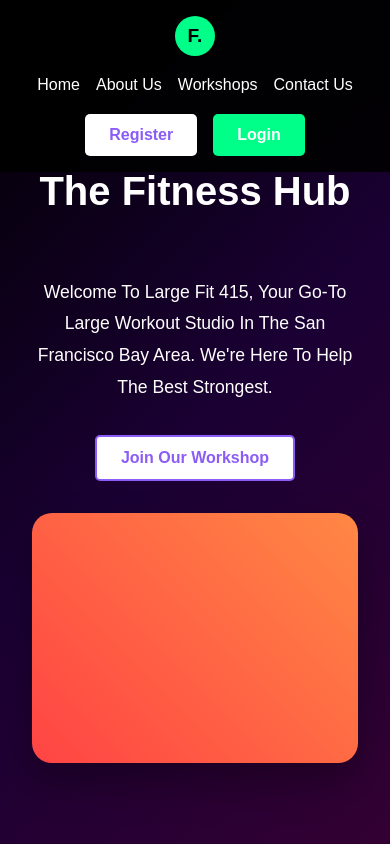
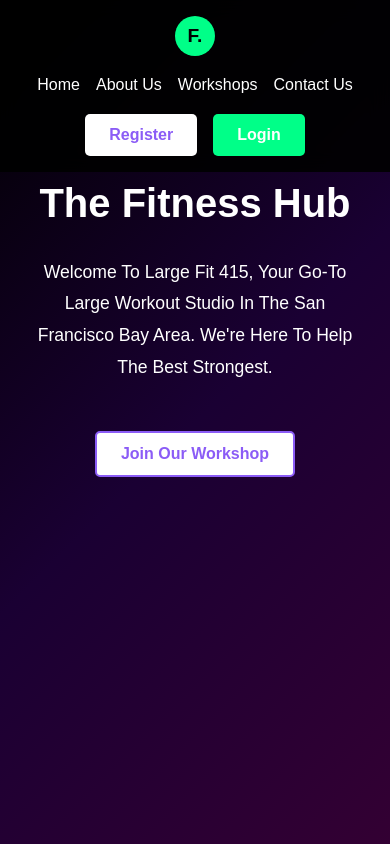
Before and after one commit to rajni2002491/gym_website, a React (Vite) app: page / in a window 390 px wide. Shown: the top 844 px of the page. Built offline with nearby package versions, Linux system fonts and the light colour scheme.

Commit message:
hero section structere sone

```diff
--- a/src/App.css
+++ b/src/App.css
@@ -136,7 +136,7 @@ body {
   width: 100%;
   display: flex;
   flex-direction: column;
-  gap: 3rem;
+  gap: 2rem;
   align-items: center;
 }
 
@@ -146,10 +146,10 @@ body {
 }
 
 .hero-title {
-  font-size: 6rem;
+  font-size: 8rem;
   font-weight: bold;
   color: white;
-  margin-bottom: 2rem;
+  margin-bottom: 0.0rem;
 }
 
 .hero-content-section {
@@ -157,13 +157,13 @@ body {
   justify-content: space-between;
   align-items: center;
   width: 100%;
-  max-width: 800px;
-  gap: 2rem;
+  gap: 3rem;
   z-index: 2;
 }
 
 .hero-text {
   flex: 1;
+  text-align: left;
 }
 
 .hero-tagline {
@@ -171,14 +171,11 @@ body {
   color: white;
   line-height: 1.8;
   max-width: 500px;
-}
-
-.hero-button {
-  flex-shrink: 0;
+  margin-bottom: 2rem;
 }
 
 .hero-image-section {
-  width: 100%;
+  flex: 1;
   display: flex;
   justify-content: center;
   z-index: 2;
@@ -186,9 +183,9 @@ body {
 
 .gym-image {
   width: 100%;
-  max-width: 800px;
+  max-width: 500px;
   height: 400px;
-  background: linear-gradient(45deg, #ff4444, #ff8844);
+  background: linear-gradient(180deg, #ff8844 0%, #ff4444 100%);
   border-radius: 20px;
   position: relative;
   box-shadow: 0 20px 40px rgba(0, 0, 0, 0.3);
@@ -832,8 +829,15 @@ body {
 
   .hero-content-section {
     flex-direction: column;
+    gap: 2rem;
+  }
+
+  .hero-text {
     text-align: center;
-    gap: 1rem;
+  }
+
+  .hero-tagline {
+    max-width: 100%;
   }
 
   .gym-image {
@@ -873,8 +877,15 @@ body {
 
   .hero-content-section {
     flex-direction: column;
+    gap: 1.5rem;
+  }
+
+  .hero-text {
     text-align: center;
-    gap: 1rem;
+  }
+
+  .hero-tagline {
+    max-width: 100%;
   }
 
   .gym-image {
--- a/src/components/Hero.jsx
+++ b/src/components/Hero.jsx
@@ -13,14 +13,12 @@ const Hero = () => {
                         <p className="hero-tagline">
                             Welcome To Large Fit 415, Your Go-To Large Workout Studio In The San Francisco Bay Area. We're Here To Help The Best Strongest.
                         </p>
-                    </div>
-                    <div className="hero-button">
                         <button className="btn btn-workshop">Join Our Workshop</button>
                     </div>
-                </div>
 
-                <div className="hero-image-section">
-                    <div className="gym-image"></div>
+                    <div className="hero-image-section">
+                        <div className="gym-image"></div>
+                    </div>
                 </div>
             </div>
         </section>
```
